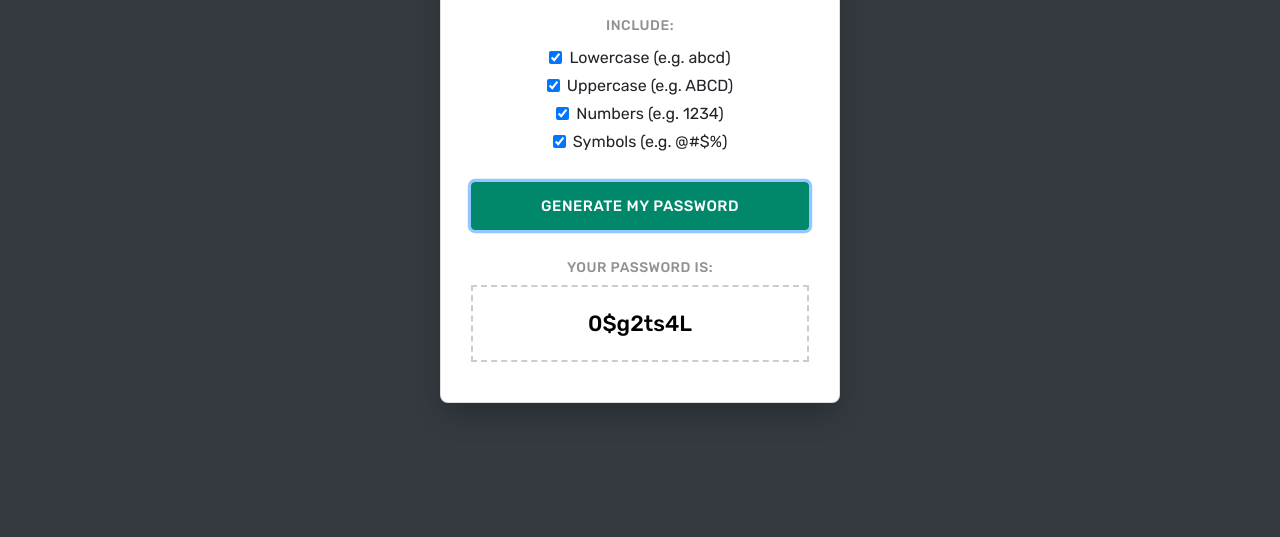
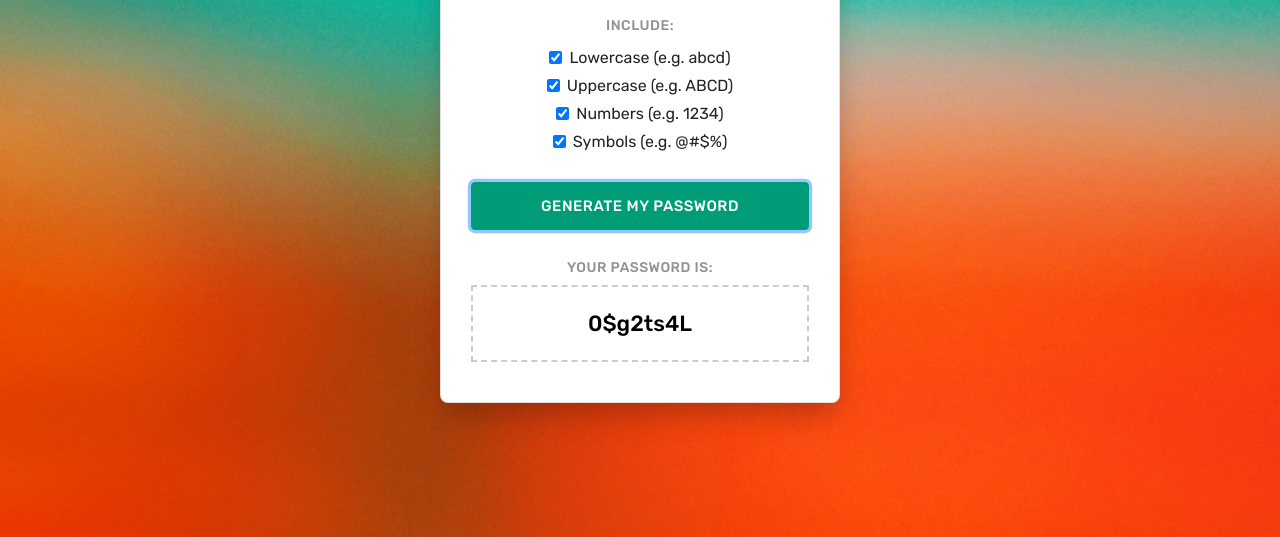
Before and after one commit to larguar/password-generator, a plain HTML site: page index.html in a window 1280 px wide. Both pictures are taken after typing "Sample" into the empty fields and a click on the button "GENERATE MY PASSWORD". Shown: the part 263-800 px from the top of the page. Drawn offline with nearby package versions, Linux system fonts and the light colour scheme.

Commit message:
final styles added

```diff
--- a/css/style.css
+++ b/css/style.css
@@ -6,6 +6,9 @@ body {
 }
 main {
     height: 100vh;
+    background: url(../img/background.jpg);
+    background-position: top center;
+    background-size: cover;
 }
 h1 {
     font-size: 30px;
@@ -32,13 +35,13 @@ h2, .form-group > label {
 }
 .btn-primary {
     color: #fff;
-    background-color: #01A990;
-    border-color: #01A990;
+    background-color: #02b192;
+    border-color: #02b192;
 }
 .btn-primary:hover, .btn-primary:not(:disabled):not(.disabled):active, .btn-primary.focus, .btn-primary:focus {
     color: #fff;
-    background-color: #01886a;
-    border-color: #01886a;
+    background-color: #009c78;
+    border-color: #009c78;
 }
 .content {
     text-align: center;
--- a/index.html
+++ b/index.html
@@ -15,7 +15,7 @@
 </head>
 <body>
 
-<main class="container-fluid bg-dark">
+<main class="container-fluid">
     <div class="d-flex align-items-center h-100">
         <section class="content">
             <article class="card">
@@ -61,5 +61,7 @@
 
 <script type="text/javascript" src="js/main.js"></script>
 
+<script src="https://code.jquery.com/jquery-3.5.1.slim.min.js" integrity="sha384-DfXdz2htPH0lsSSs5nCTpuj/zy4C+OGpamoFVy38MVBnE+IbbVYUew+OrCXaRkfj" crossorigin="anonymous"></script>
+
 </body>
 </html>
```
Also changed, not shown: img/background.jpg (added), 1 other file.
